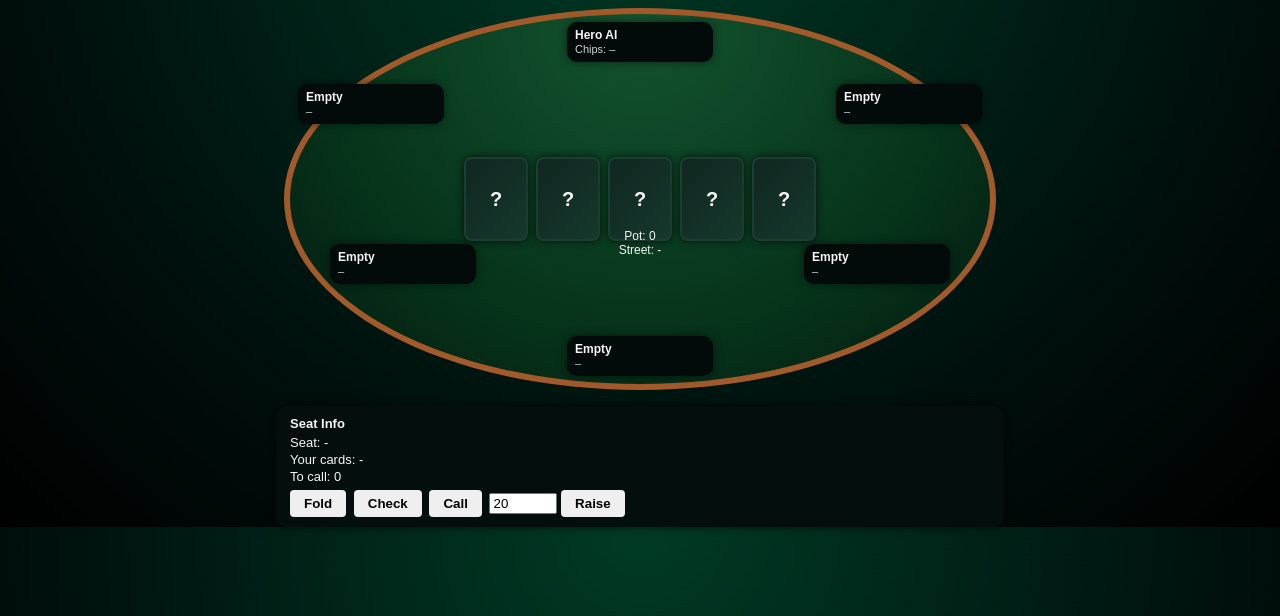
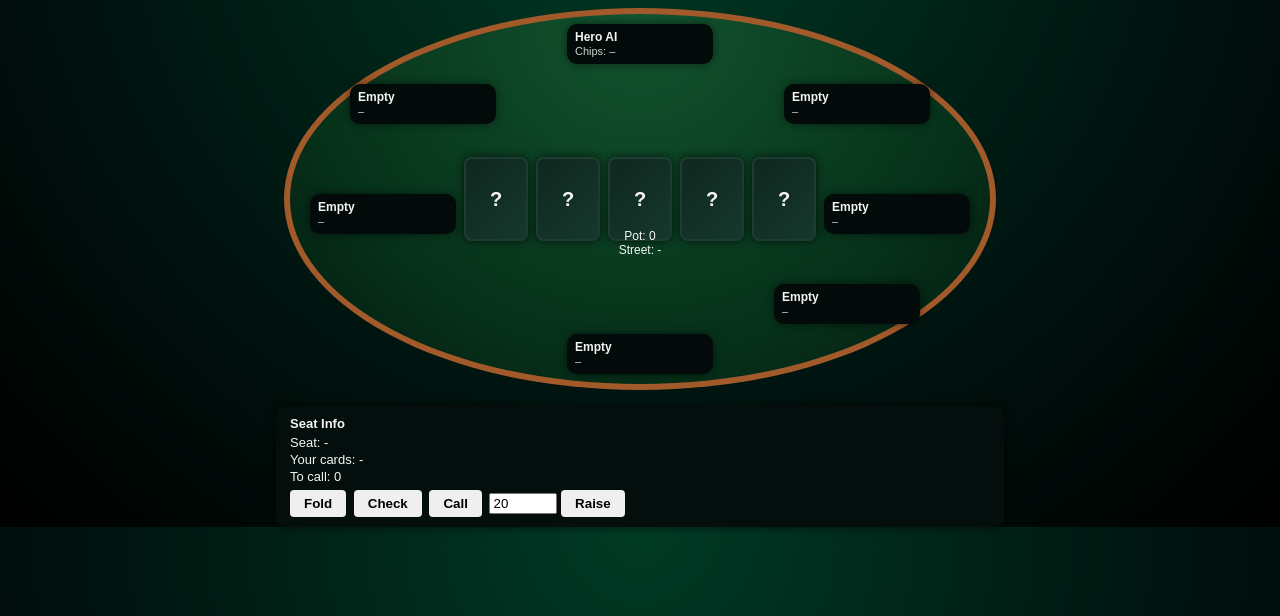
Before and after one commit to Jurmay/redeem-me, a Flask app: page / in a window 1280 px wide. Shown: the part 122-738 px from the top of the page. Run offline with Flask 3, Linux system fonts and the light colour scheme; some libraries are stand-ins or nearby versions.

Commit message:
Tidy 7-seat table layout

```diff
--- a/templates/player.html
+++ b/templates/player.html
@@ -71,12 +71,44 @@
             font-size: 11px;
             opacity: 0.85;
         }
-        #seat-0 { top: 8px;   left: 50%; transform: translate(-50%, 0); }
-        #seat-1 { top: 70px;  left: 8px; }
-        #seat-2 { top: 70px;  right: 8px; }
-        #seat-3 { top: 230px; right: 40px; }
-        #seat-4 { bottom: 8px; left: 50%; transform: translate(-50%, 0); }
-        #seat-5 { top: 230px; left: 40px; }
+      /* Seat positions – 7 seats around the oval */
+#seat-0 {            /* Hero AI – top centre */
+    top: 10px;
+    left: 50%;
+    transform: translateX(-50%);
+}
+
+#seat-1 {            /* top-left */
+    top: 70px;
+    left: 60px;
+}
+
+#seat-2 {            /* top-right */
+    top: 70px;
+    right: 60px;
+}
+
+#seat-3 {            /* right-middle */
+    top: 180px;
+    right: 20px;
+}
+
+#seat-4 {            /* bottom centre */
+    bottom: 10px;
+    left: 50%;
+    transform: translateX(-50%);
+}
+
+#seat-5 {            /* left-middle */
+    top: 180px;
+    left: 20px;
+}
+
+#seat-6 {            /* bottom-right */
+    bottom: 60px;
+    right: 70px;
+}
+
 
         .board-row {
             position: absolute;
@@ -190,6 +222,10 @@
                 <span class="seat-title">Empty</span>
                 <span class="seat-line" id="seat-5-line">–</span>
             </div>
+	<div class="seat" id="seat-6">
+    		<span class="seat-title">Empty</span>
+    		<span class="seat-line" id="seat-6-line">–</span>
+		</div>
 
             <!-- Board in the centre -->
             <div class="board-row">
@@ -264,8 +300,10 @@
     		{ seat: 2, title: "Empty" },
     		{ seat: 3, title: "Empty" },
     		{ seat: 4, title: "Empty" },
-                { seat: 5, title: "Empty" }
+    		{ seat: 5, title: "Empty" },
+    		{ seat: 6, title: "Empty" }
 	];
+
             defaults.forEach(d => {
                 const box = document.getElementById("seat-" + d.seat);
                 const line = document.getElementById("seat-" + d.seat + "-line");
```
Also changed, not shown: templates/hero.html (+42 -7 lines). Lines whose indentation alone changed are shown as unchanged.
